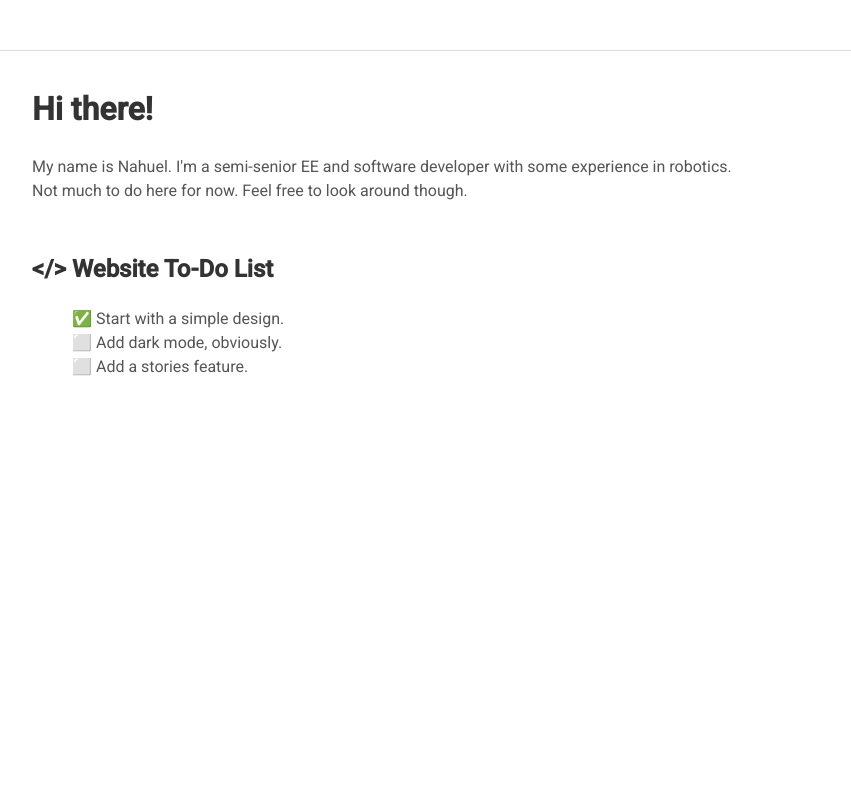
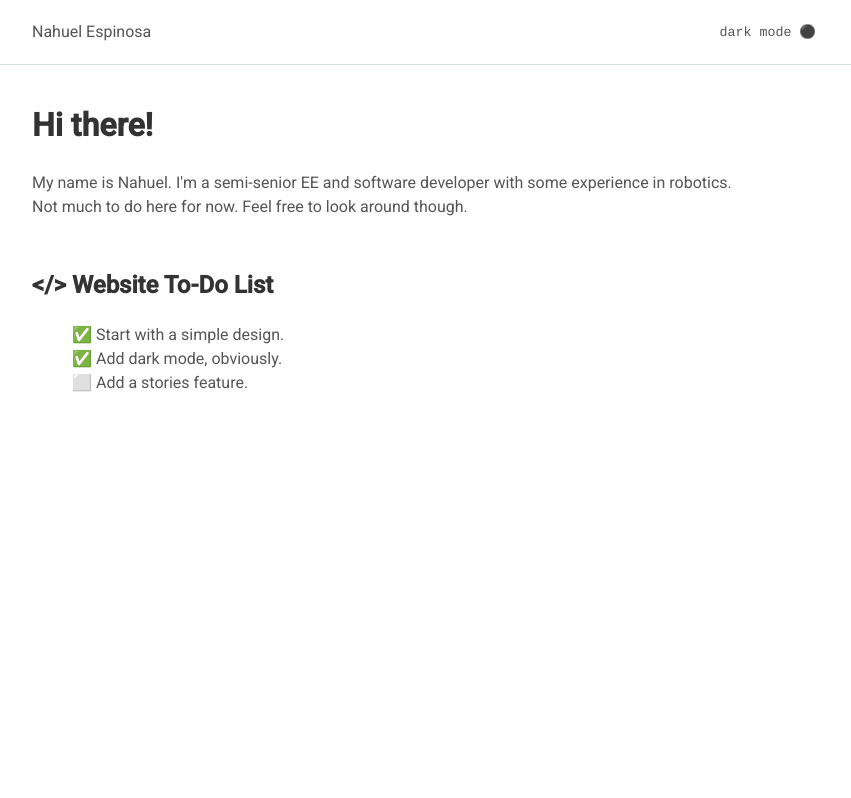
Before and after one commit to nahueespinosa/nahuelespinosa.com.ar, a Gatsby site: page / in a window 1280 px wide. Shown: the top 798 px of the page, without its empty margins (208-1059 px from the left). Built offline with nearby package versions, Linux system fonts and the light colour scheme; Gatsby itself is replaced by a stand-in of ours.

Commit message:
Add dark mode

```diff
--- a/gatsby-browser.js
+++ b/gatsby-browser.js
@@ -1 +1,19 @@
-import "./src/styles/global.css"
+exports.onInitialClientRender  = () => {
+  const lightText = 'light mode ⚪'
+  const theme = typeof window !== 'undefined' && localStorage.getItem('theme')
+
+  if (typeof window !== 'undefined' && theme === 'dark') {
+    localStorage.setItem('theme', 'dark')
+    let button = document.getElementById('dark-mode-button')
+
+    if (button !== null) {
+      button.textContent = lightText
+      const head = document.getElementsByTagName('head')[0]
+      const link = document.createElement('link')
+      link.rel = 'stylesheet'
+      link.id = 'dark-mode'
+      link.href = '../dark.css'
+      head.appendChild(link)
+    }
+  }
+}
--- a/gatsby-config.js
+++ b/gatsby-config.js
@@ -22,7 +22,6 @@ module.exports = {
         icon: config.siteLogo,
       },
     },
-    'gatsby-plugin-sass',
     'gatsby-plugin-offline',
     {
       resolve: 'gatsby-plugin-google-analytics',
--- a/package.json
+++ b/package.json
@@ -1,18 +1,15 @@
 {
   "name": "my-site",
   "description": "Personal Website",
-  "version": "1.0.0",
+  "version": "2.0.0",
   "author": "Nahuel Espinosa",
   "dependencies": {
     "gatsby": "^2.21.33",
     "gatsby-image": "^2.4.5",
     "gatsby-plugin-google-analytics": "^2.3.2",
-    "gatsby-plugin-i18n": "^1.0.1",
     "gatsby-plugin-manifest": "^2.2.38",
     "gatsby-plugin-offline": "^3.0.32",
     "gatsby-plugin-react-helmet": "^3.1.21",
-    "gatsby-plugin-sass": "^2.1.27",
-    "gatsby-plugin-scroll-reveal": "0.0.6",
     "gatsby-plugin-sharp": "^2.6.8",
     "gatsby-plugin-sitemap": "^2.4.3",
     "gatsby-source-filesystem": "^2.3.7",
--- a/src/components/footer.module.css
+++ b/src/components/footer.module.css
@@ -28,6 +28,10 @@
   color: var(--icon-color);
 }
 
+.icon:hover {
+  color: var(--icon-hover-color);
+}
+
 @media only screen and (max-width: 600px) {
   .container {
     display: block;
--- a/src/components/header.js
+++ b/src/components/header.js
@@ -1,9 +1,12 @@
 import React from 'react'
 import Style from "./header.module.css"
+import Toggle from "../components/toggle.js"
 
 const Header = () => (
   <div id="header" className={Style.header}>
     <div className={Style.container}>
+      <span>Nahuel Espinosa</span>
+      <Toggle/>
     </div>
   </div>
 )
--- a/src/components/header.module.css
+++ b/src/components/header.module.css
@@ -2,7 +2,15 @@
   position: fixed;
   top: 0;
   width: 100%;
-  height: 50px;
   border-bottom: 1px solid var(--border-color);
   background-color: var(--background-color);
 }
+
+.container {
+  padding: 1em;
+  margin: 0 auto;
+  max-width: 50em;
+  display: flex;
+  align-items: center;
+  justify-content: space-between;
+}
--- a/src/components/layout.js
+++ b/src/components/layout.js
@@ -3,6 +3,8 @@ import SEO from '../components/seo.js'
 import Header from '../components/header.js'
 import Main from '../components/main.js'
 import Footer from '../components/footer.js'
+
+import "../styles/global.css"
 
 class Layout extends React.Component {
   render() {
--- a/src/components/main.module.css
+++ b/src/components/main.module.css
@@ -6,5 +6,5 @@
 .container {
   margin: 0 auto;
   max-width: 50em;
-  padding: 4em 1em;
+  padding: 5em 1em;
 }
--- /dev/null
+++ b/src/components/toggle.js
@@ -0,0 +1,45 @@
+import React from 'react'
+import Style from './toggle.module.css'
+
+export default function Toggle() {
+  const lightText = 'light mode ⚪'
+  const darkText = 'dark mode ⚫'
+
+  return (
+    <button
+      id='dark-mode-button'
+      className={Style.button}
+      onClick={(event) => {
+        const theme =
+          typeof window !== 'undefined' && localStorage.getItem('theme')
+
+        if (theme === 'dark') {
+          typeof window !== 'undefined' && localStorage.removeItem('theme')
+          const link = document.querySelectorAll('#dark-mode')
+
+          if (link) {
+            link.forEach((el) => el.remove())
+            event.target.textContent = darkText
+          }
+        } else {
+          typeof window !== 'undefined' && localStorage.setItem('theme', 'dark')
+          event.target.textContent = lightText
+
+          const head = document.getElementsByTagName('head')[0]
+          const link = document.createElement('link')
+
+          link.rel = 'stylesheet'
+          link.id = 'dark-mode'
+          link.href = '../dark.css'
+
+          head.appendChild(link)
+        }
+      }}
+    >
+      {typeof window !== 'undefined' &&
+      localStorage.getItem('theme') === 'dark'
+      ? lightText
+      : darkText}
+    </button>
+  )
+}
--- /dev/null
+++ b/src/components/toggle.module.css
@@ -0,0 +1,14 @@
+.button {
+  display: inline-block;
+  border: none;
+  background: none;
+  padding: 0.5rem 1rem;
+  cursor: pointer;
+  border-radius: 3rem;
+  color: var(--font-color);
+  font-family: "Courier", "Helvetica", "Arial", sans-serif;
+}
+
+.button:hover {
+  background-color: var(--hover-background-color);
+}
--- a/src/pages/index.js
+++ b/src/pages/index.js
@@ -9,7 +9,7 @@ const HomeIndex = () => (
     <h2>&lt;/&gt; Website To-Do List</h2>
     <ul>
       <li><span role="img" aria-labelledby="white-heavy-check">✅</span> Start with a simple design.</li>
-      <li><span role="img" aria-labelledby="white-large-square">⬜</span> Add dark mode, obviously.</li>
+      <li><span role="img" aria-labelledby="white-heavy-check">✅</span> Add dark mode, obviously.</li>
       <li><span role="img" aria-labelledby="white-large-square">⬜</span> Add a stories feature.</li>
     </ul>
   </Layout>
--- a/src/styles/global.css
+++ b/src/styles/global.css
@@ -7,6 +7,8 @@
   --link-color: #2c5bb1;
   --border-color: #d8dee9;
   --icon-color: #ccc;
+  --icon-hover-color: #777;
+  --hover-background-color: rgba(39, 39, 39, 0.1);
 }
 
 body {
```
Also changed, not shown: static/dark.css (added, +10 -0 lines), src/components/footer.js (line endings or trailing spaces), src/components/main.js (line endings or trailing spaces), src/components/seo.js (line endings or trailing spaces).
